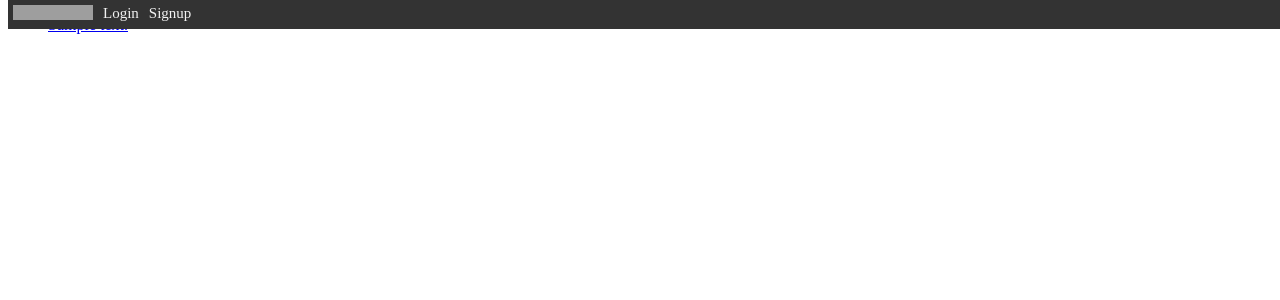
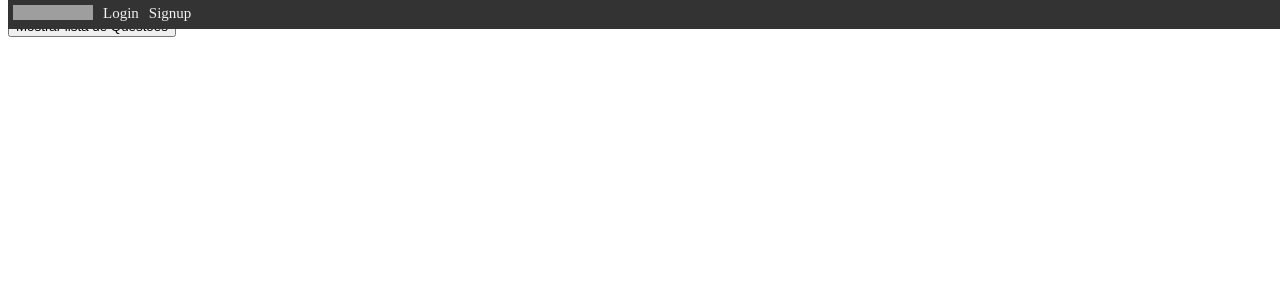
Before and after one commit to linotks52/DIAM, a Django app: template votacao/templates/votacao/index.html in a window 1280 px wide. Shown: the top 300 px of the page. Run offline with Django 3.2, Linux system fonts and the light colour scheme; the template is opened without the code that fills it: most values are stand-ins (such as "Sample title", 1, 10 or a date in 2020); grey boxes are pictures that could not be loaded.

Commit message:
Exercicio 3 de JavaScript

```diff
--- a/votacao/templates/votacao/index.html
+++ b/votacao/templates/votacao/index.html
@@ -1,5 +1,32 @@
 <!DOCTYPE html>
 <html lang="en">
+<script>
+
+    function changeStyle() {
+        const btn = document.getElementById("btn");
+        var element = document.getElementById("questoes");
+        if (element.style.display != "none") {
+            element.style.display = "none";
+        }else {
+            element.style.display="";
+        }
+        if(btn.innerHTML == "Mostrar lista de Questões"){
+        btn.innerHTML = "Esconder lista de Questões";
+    }else{
+        btn.innerHTML= "Mostrar lista de Questões";
+    }
+}
+
+    </script>
+<script type='text/javascript'>
+            function visibility(){
+                var image = document.getElementById("pfp");
+                if(image.style.display!="none")
+                    image.style.display="none";
+                else
+                    image.style.display="block";
+            }
+        </script>
 <head>
     <meta charset="UTF-8">
     {% load static %}
@@ -10,16 +37,9 @@
     {% if request.user.is_authenticated %}
         <header> Seja bem vindo <a href="javascript:visibility()"> {{ request.user.username }} </a>, o teu total de votos é {{ request.user.aluno.votos }} </header>
 
+
         <img id="pfp" onclick="visibility()"  src="{% static request.user.aluno.imagem %}" width="300" height="300">
-        <script type='text/javascript'>
-            function visibility(){
-                var image = document.getElementById("pfp");
-                if(image.style.display!="none")
-                    image.style.display="none";
-                else
-                    image.style.display="block";
-            }
-        </script>
+
         <nav>
             <a href="https://www.iscte-iul.pt/"><img src="https://upload.wikimedia.org/wikipedia/commons/0/04/Logo_ISCTE_Instituto_Universit%C3%A1rio_de_Lisboa.svg" alt="ISCTE" style="width:80px;height:15px;"></a>
             <a href="{% url 'votacao:profile' %}">O meu perfil</a>
@@ -34,7 +54,13 @@
             <a href="{% url 'votacao:signup' %}"> Signup </a>
         </nav>
     {% endif %}
+
     {% block conteudo %}
+        <p></p>
+        <button id="btn" type="button" onclick="changeStyle()">Mostrar lista de Questões</button>
+        <p></p>
+
+        <div id="questoes" style="display: none;">
     {% if latest_question_list %}
     <ul>
         {% for questao in latest_question_list %}
@@ -51,6 +77,7 @@
     {% else %}
         <p>Não há questões disponíveis.</p>
     {% endif %}
+        </div>
     {% endblock %}
     {% block options %}
         {% if request.user.is_authenticated %}
```
Also changed, not shown: db.sqlite3, votacao/static/media/10940537_664811566961851_9038060495324371189_n.jpg (added), votacao/static/media/313406_257403027729917_974927609_n.jpg (added).
